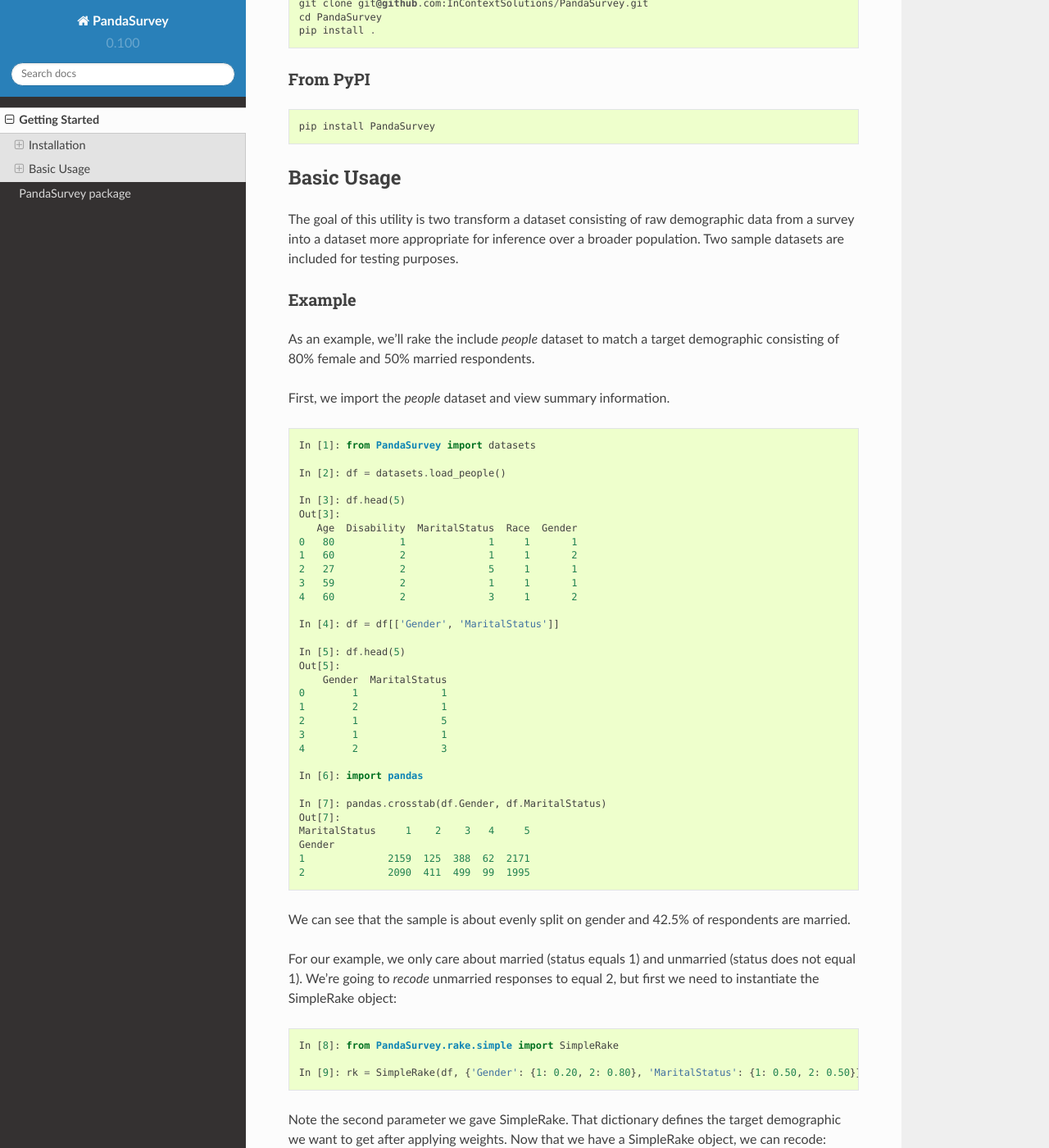
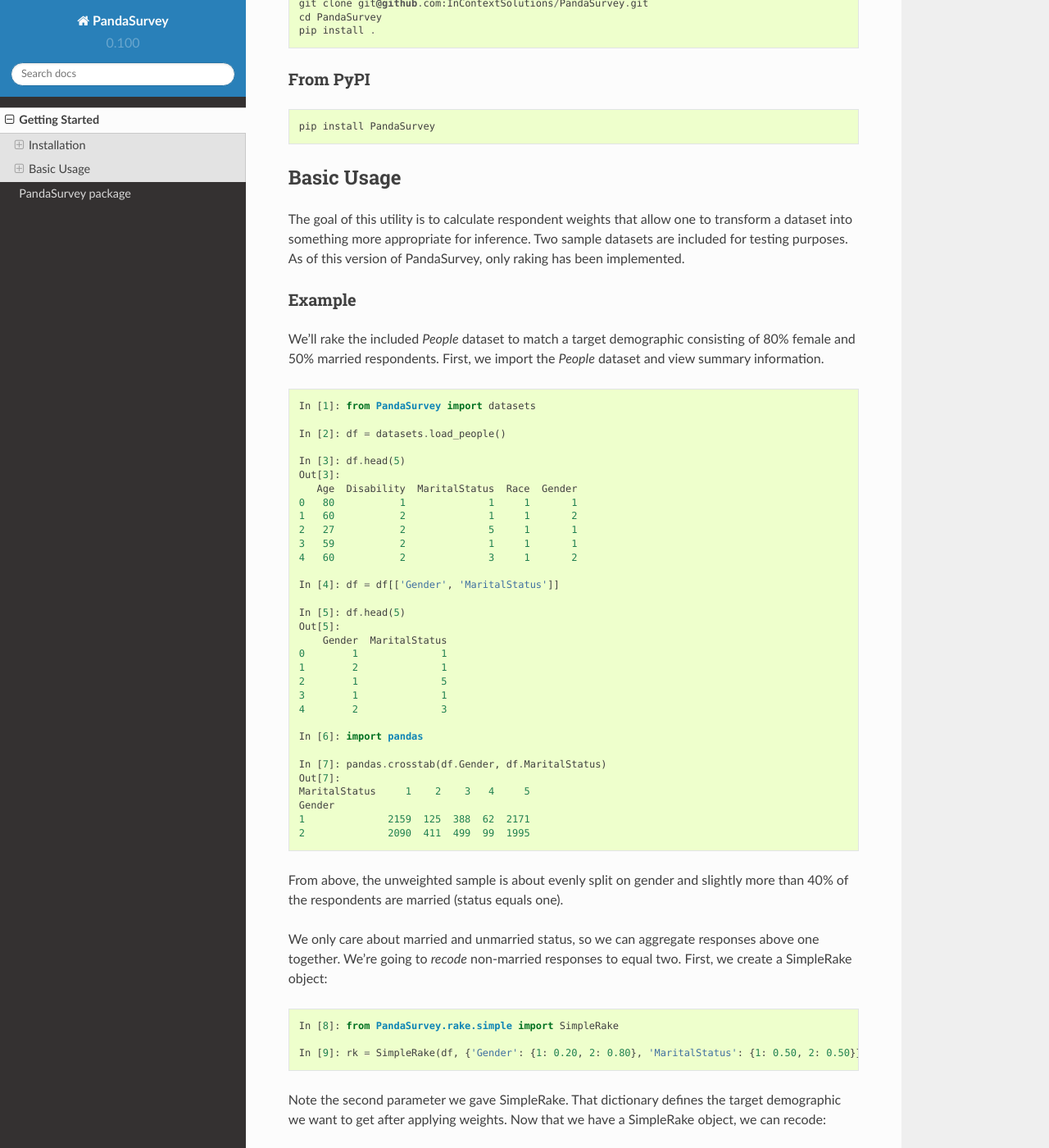
Before and after one commit to InContextSolutions/PandaSurvey, a Sphinx documentation site: the page built from docs/source/GettingStarted.rst, in a window 1280 px wide and 1400 px high, scrolled down 283 px. Shown: the whole window at 82% size. Built offline with Sphinx 7.4.7 and the Read the Docs theme 2.0.0, drawn with Linux system fonts in a browser that asks for light colours; some of the changed text lies outside the part shown.

Commit message:
updated the getting started part of docs

```diff
--- a/docs/source/GettingStarted.rst
+++ b/docs/source/GettingStarted.rst
@@ -23,14 +23,12 @@
 Basic Usage
 -----------
 
-The goal of this utility is two transform a dataset consisting of raw demographic data from a survey into a dataset more appropriate for inference over a broader population. Two sample datasets are included for testing purposes.
+The goal of this utility is to calculate respondent weights that allow one to transform a dataset into something more appropriate for inference. Two sample datasets are included for testing purposes. As of this version of PandaSurvey, only raking has been implemented.
 
 Example
 ~~~~~~~
 
-As an example, we'll rake the include `people` dataset to match a target demographic consisting of 80% female and 50% married respondents.
-
-First, we import the `people` dataset and view summary information.
+We'll rake the included `People` dataset to match a target demographic consisting of 80% female and 50% married respondents. First, we import the `People` dataset and view summary information.
 
 .. code-block:: ipython
 
@@ -67,9 +65,9 @@
     1              2159  125  388  62  2171
     2              2090  411  499  99  1995
 
-We can see that the sample is about evenly split on gender and 42.5% of respondents are married.
+From above, the unweighted sample is about evenly split on gender and slightly more than 40% of the respondents are married (status equals one).
 
-For our example, we only care about married (status equals 1) and unmarried (status does not equal 1). We're going to `recode` unmarried responses to equal 2, but first we need to instantiate the SimpleRake object:
+We only care about married and unmarried status, so we can aggregate responses above one together. We're going to `recode` non-married responses to equal two. First, we create a SimpleRake object:
 
 .. code-block:: ipython
 
@@ -90,7 +88,7 @@
     1              2159  2746
     2              2090  3004
 
-We've transformed our dataset and are ready to apply weights.
+We've transformed our dataset and are ready to calculate weights.
 
 .. code-block:: ipython
 
@@ -105,7 +103,9 @@
     3       1              1  0.485772
     4       2              2  1.347693
 
-When `calc` is called, the raking procedure iteratively updates weights for each row until the marginal distributions match the target proportions. So, how did we do?
+When `calc` is called, the raking procedure iteratively updates weights (starting from uniform weighting) until the marginal distributions match the target proportions.
+
+So, how did we do?
 
 .. code-block:: ipython
 
@@ -118,4 +118,6 @@
     In [16]: rk.loss(wt_df.weight.values)
     Out[16]: 0.37643439668734002
 
-We can see that the gender and marital status proportions are nearly optimal. The last statement (`loss`) approximates the increase in variance due to weighting. We can approximate the design effect by 1 plus the loss (about 1.38, in this case).
+We can see that the gender and marital status proportions are nearly equal to the target (within a reasonable convergence tolerance).
+
+The last statement (`loss`) approximates the increase in variance due to weighting. We can approximate the design effect by adding one to the loss (about 1.38, in this case).
```
